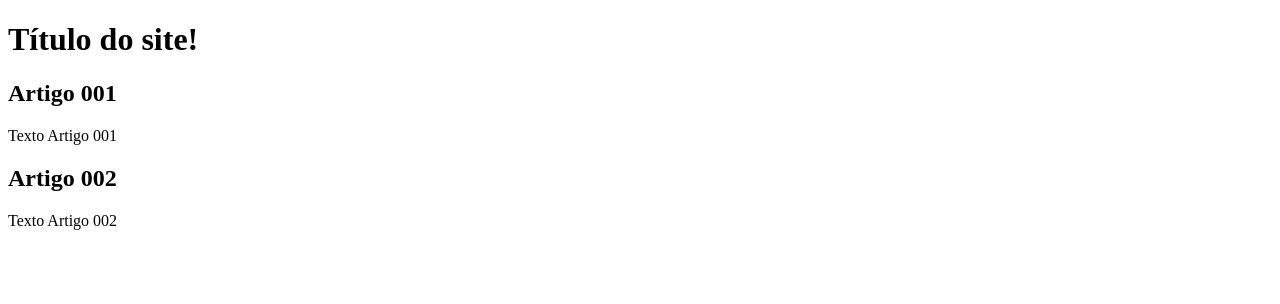
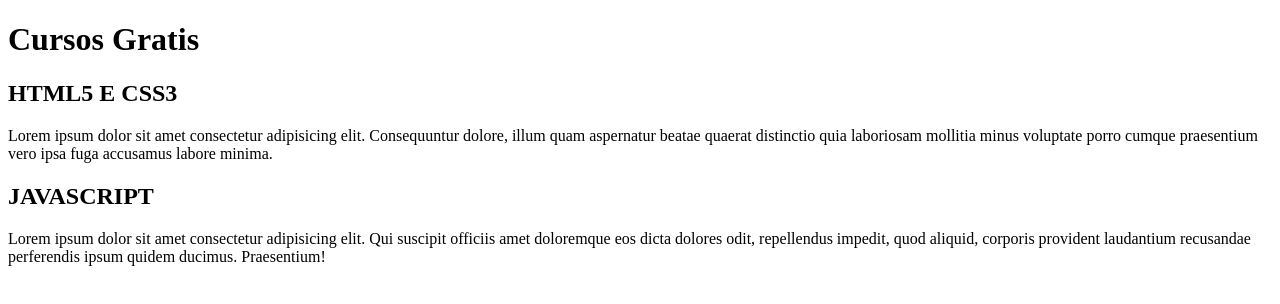
Before and after one commit to thiago-cloud/Branches, a plain HTML site: page index.html in a window 1280 px wide. Drawn offline with Linux system fonts and the light colour scheme.

Commit message:
Escrevendo conteudo

```diff
--- a/index.html
+++ b/index.html
@@ -9,15 +9,15 @@
 <body>
     <main>
         <header>
-            <h1>Título do site!</h1>
+            <h1>Cursos Gratis</h1>
         </header>
         <article>
-            <h2>Artigo 001</h2>
-            <p>Texto Artigo 001</p>
+            <h2>HTML5 E CSS3</h2>
+            <p>Lorem ipsum dolor sit amet consectetur adipisicing elit. Consequuntur dolore, illum quam aspernatur beatae quaerat distinctio quia laboriosam mollitia minus voluptate porro cumque praesentium vero ipsa fuga accusamus labore minima.</p>
         </article>
         <article>
-            <h2>Artigo 002</h2>
-            <p>Texto Artigo 002</p>
+            <h2>JAVASCRIPT</h2>
+            <p>Lorem ipsum dolor sit amet consectetur adipisicing elit. Qui suscipit officiis amet doloremque eos dicta dolores odit, repellendus impedit, quod aliquid, corporis provident laudantium recusandae perferendis ipsum quidem ducimus. Praesentium!</p>
         </article>
     </main>
 
```
